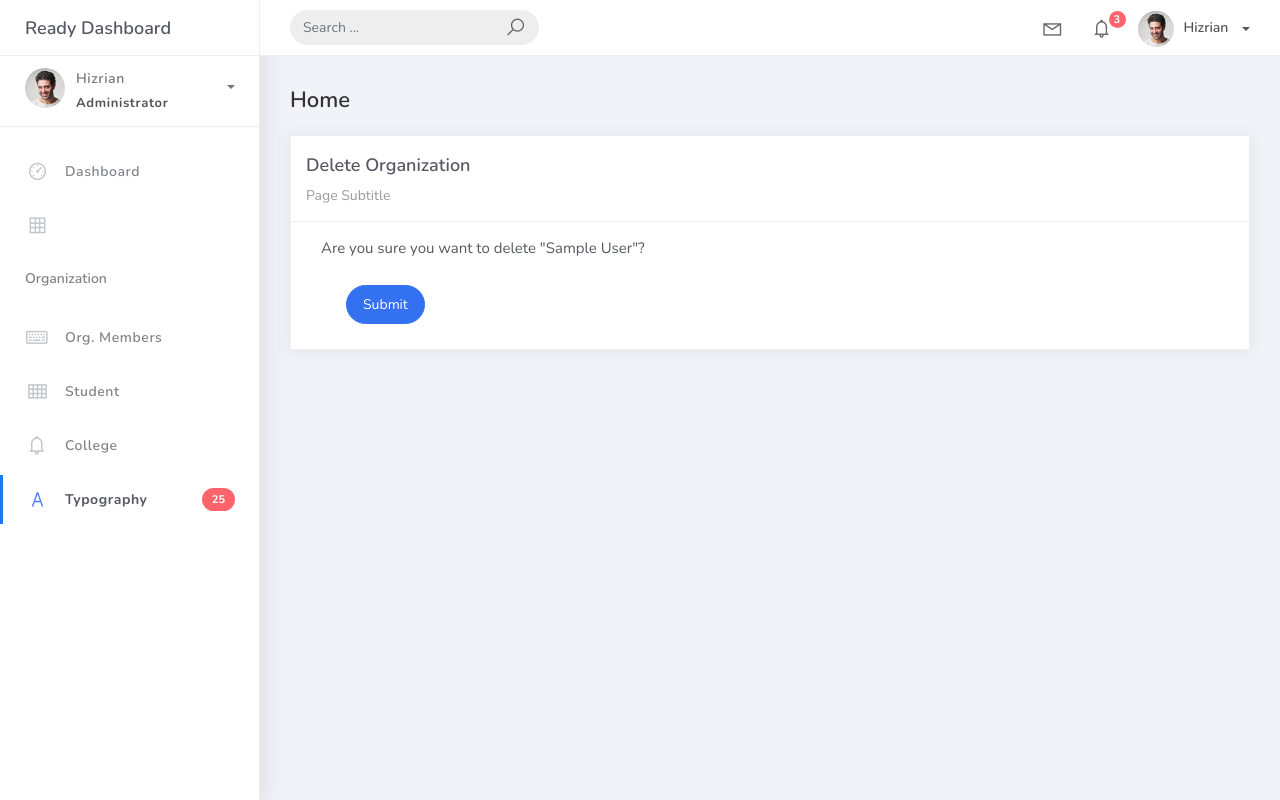
After one commit to micahana4/PSUSphere, a Django app: page /organization_list/1/delete in a window 1280 px wide. The commit adds this page. Run offline with Django 4.2, Linux system fonts and the light colour scheme; tables that the repository leaves empty hold one stand-in row (values such as "Sample post"); some libraries are stand-ins or nearby versions.

Commit message:
added Delete Feature

```diff
--- a/projectsite/projectsite/urls.py
+++ b/projectsite/projectsite/urls.py
@@ -16,7 +16,7 @@ Including another URLconf
 """
 from django.contrib import admin
 from django.urls import path
-from studentorg.views import HomePageView, OrganizationList, OrganizationCreateView, OrganizationUpdateView
+from studentorg.views import HomePageView, OrganizationList, OrganizationCreateView, OrganizationUpdateView, OrganizationDeleteView
 from studentorg import views
 
 urlpatterns = [
@@ -25,4 +25,5 @@ urlpatterns = [
     path('organization_list', OrganizationList.as_view(), name='organization-list'),
     path('organization_list/add', OrganizationCreateView.as_view(), name='organization-add'),
     path('organization_list/<pk>', OrganizationUpdateView.as_view(), name='organization-update'),
+    path('organization_list/<pk>/delete', OrganizationDeleteView.as_view(), name='organization-delete'),
 ]
--- a/projectsite/studentorg/views.py
+++ b/projectsite/studentorg/views.py
@@ -1,6 +1,6 @@
 from django.shortcuts import render
 from django.views.generic.list import ListView
-from django.views.generic.edit import CreateView, UpdateView
+from django.views.generic.edit import CreateView, UpdateView, DeleteView
 from studentorg.models import Organization
 from studentorg.forms import OrganizationForm
 from django.urls import reverse_lazy
@@ -28,4 +28,9 @@ class OrganizationUpdateView(UpdateView) :
     template_name = 'org_form.html'
     success_url = reverse_lazy('organization-list')
 
+class OrganizationDeleteView(DeleteView) :
+    model = Organization
+    template_name = 'org_del.html'
+    success_url = reverse_lazy('organization-list')
+
 # Create your views here.s
--- /dev/null
+++ b/projectsite/templates/org_del.html
@@ -0,0 +1,31 @@
+{% extends 'base.html' %} {% load static %} {% block content %}
+<div class="content">
+    <div class="container-fluid">
+        <h4 class="page-title">Home</h4>
+        <div class="row">
+            <div class="col-md-12">
+                <div class="card">
+                    <div class="card-header">
+                        <div class="card-title">Delete Organization</div>
+                        <div class="card-category">Page Subtitle</div>
+                    </div>
+
+                    <div class="col-md-6">
+                        <div class="card-body">
+                            <form class="" action="" method="post" novalidate>
+                                <p>Are you sure you want to delete "{{ object }}"?</p>
+                                {% csrf_token %} {% include 'includes/form.html' %}
+                                <div class="form-group">
+                                    <div class="col-md-12 col-sm-3">
+                                        <button type="submit" class="btn btn-primary btn-rounded">Submit</button>
+                                    </div>
+                                </div>
+                            </form>
+                        </div>
+                    </div>
+                </div>
+            </div>
+        </div>
+    </div>
+</div>
+{% endblock %}
--- a/projectsite/templates/org_list.html
+++ b/projectsite/templates/org_list.html
@@ -48,7 +48,10 @@
                                     <td>{{ object.name}}</td>
                                     <td>{{ object.college}}</td>
                                     <td>{{ object.description }}</td>
-                                    <td><a href="organization_list/{{object.id}}">Edit</a></td>
+                                    <td>
+                                        <a href="organization_list/{{object.id}}">Edit</a>
+                                        <a href="organization_list/{{object.id}}/delete" class="text-danger">Delete</a>
+                                    </td>
                                 </tr>
                                 {% empty %}
                                 <tr>
```
